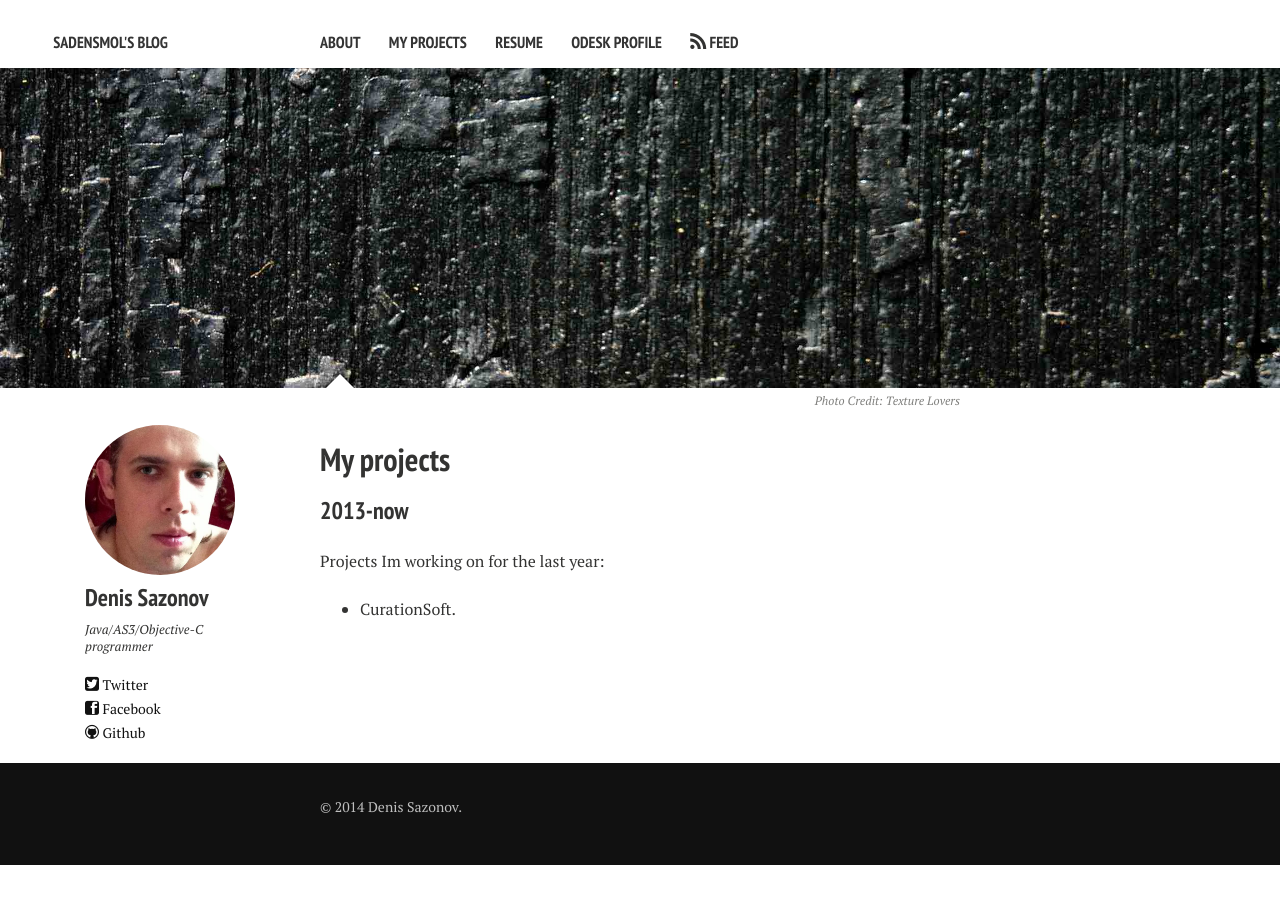
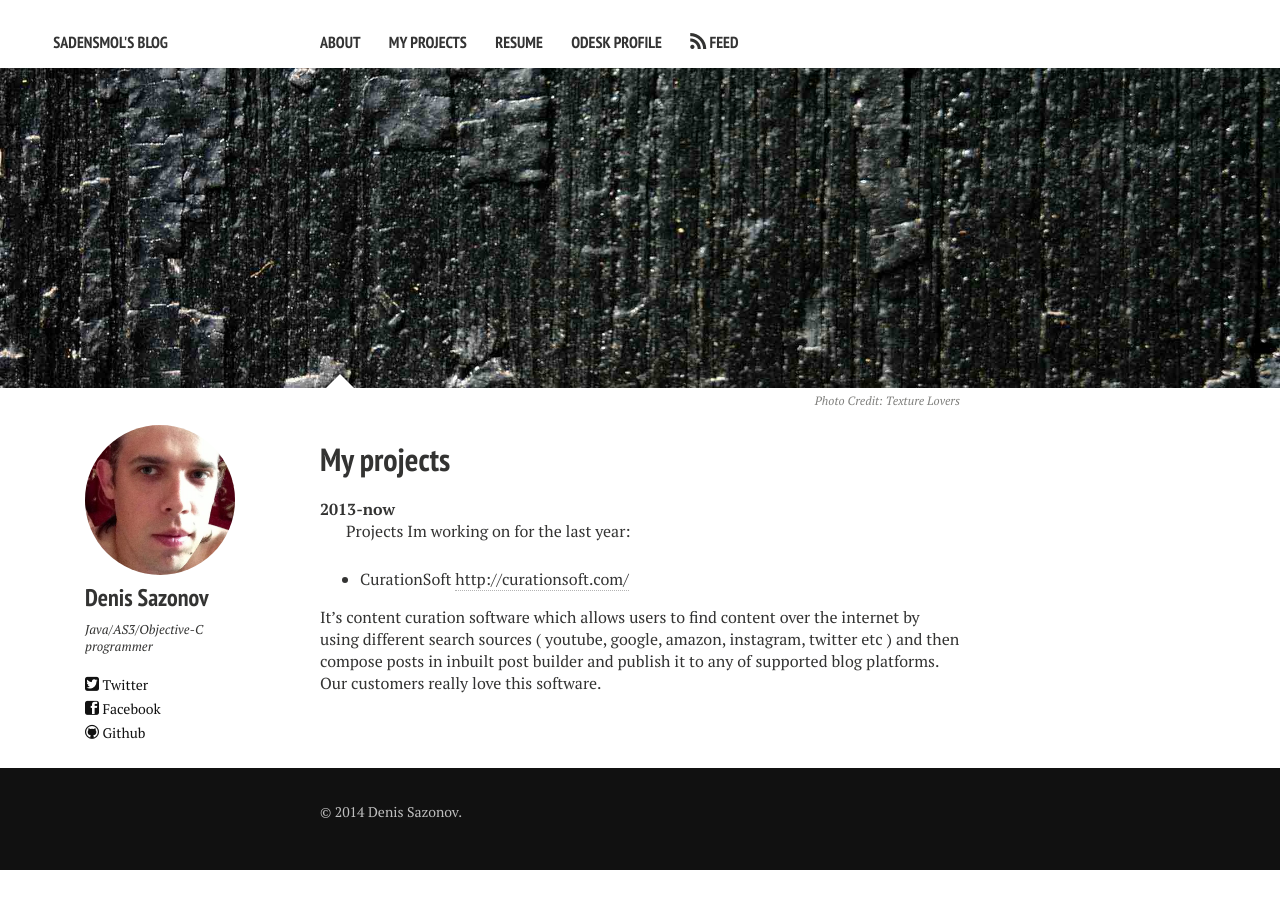
Before and after one commit to sadensmol/sadensmol.github.com, a Jekyll site: the page built from projects.md, in a window 1280 px wide. Built offline with Jekyll 4.4.1, drawn with Linux system fonts in a browser that asks for light colours; nearby versions of some CDN libraries.

Commit message:
added cs

```diff
--- a/projects.md
+++ b/projects.md
@@ -13,6 +13,10 @@
 published: true
 ---
 
-###2013-now
+**2013-now**
+
 Projects Im working on for the last year:
-* CurationSoft.
+- CurationSoft
+[http://curationsoft.com/](http://curationsoft.com/ "CurationSoft")
+
+It's content curation software which allows users to find content over the internet by using different search sources ( youtube, google, amazon, instagram, twitter etc ) and then compose posts in inbuilt post builder and publish it to any of supported blog platforms. Our customers really love this software.
```
